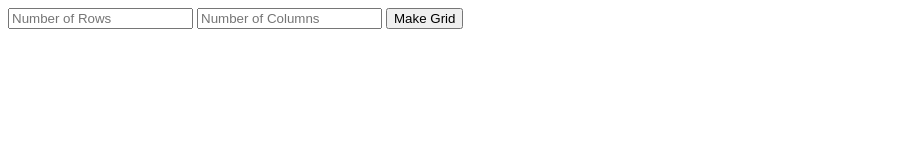
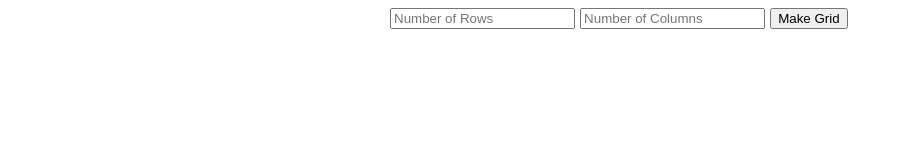
Before and after one commit to jfuller957/acme-grid-maker, a plain HTML site: page index.html in a window 1280 px wide. Shown: the whole page, without its empty margins (0-903 px from the left). Drawn offline with Linux system fonts and the light colour scheme.

Commit message:
styling container and form

```diff
--- a/index.html
+++ b/index.html
@@ -5,7 +5,7 @@
   <meta name="viewport" content="width=device-width, initial-scale=1.0">
   <meta http-equiv="X-UA-Compatible" content="ie=edge">
   <link rel="stylesheet" href="styles.css">
-  <title>Document</title>
+  <title>Acme Grid Maker</title>
 </head>
 <body>
   <div id="container">
--- a/styles.css
+++ b/styles.css
@@ -0,0 +1,14 @@
+body {
+  font-family: Verdana, Geneva, Tahoma, sans-serif;
+}
+
+#container {
+  display: flex;
+  flex-direction: column;
+  align-items: center;
+}
+
+form {
+  width: 500px;
+  height: auto;
+}
```
